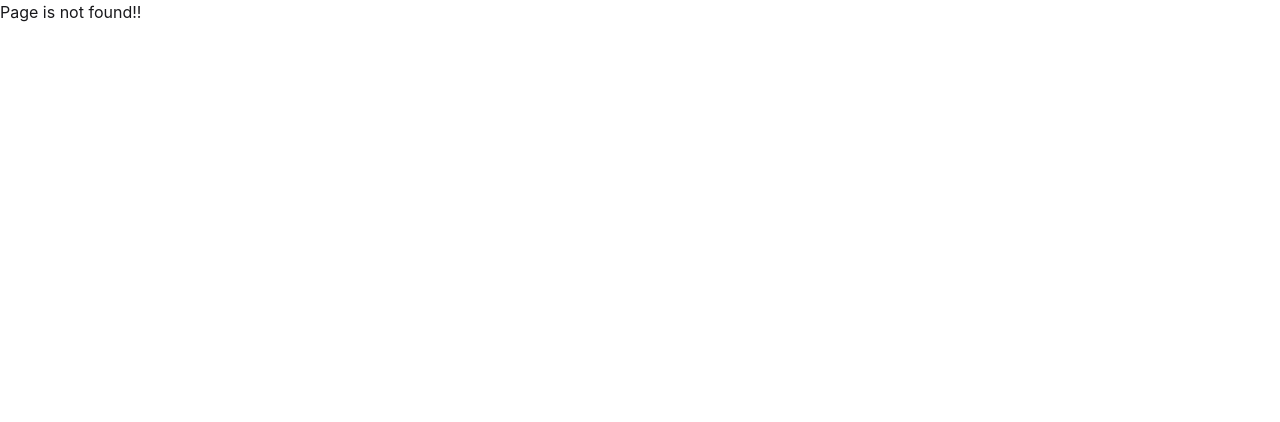
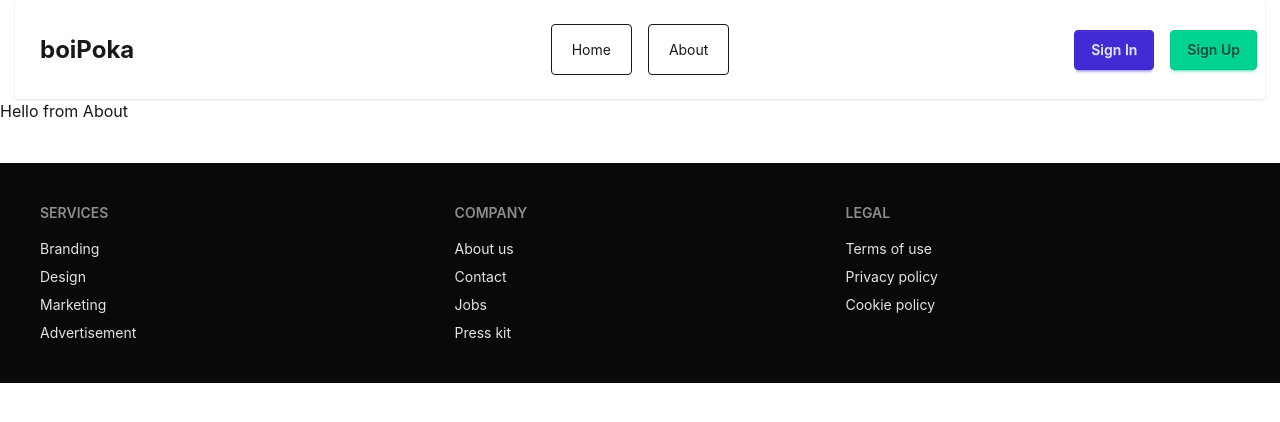
Before and after one commit to A-N-I-K-Khondokar/boiwalla, a React (Vite) app: page /about in a window 1280 px wide. Before the commit this address had no page. Shown: the top 422 px of the page. Built offline with nearby package versions, Linux system fonts and the light colour scheme.

Commit message:
add About and BookDetails pages, update routing and header links

```diff
--- /dev/null
+++ b/src/Pages/About/About.jsx
@@ -0,0 +1,11 @@
+// import React from 'react';
+
+const About = () => {
+    return (
+        <div>
+            <p>Hello from About</p>
+        </div>
+    );
+};
+
+export default About;
--- /dev/null
+++ b/src/Pages/BookDetails/BookDetails.jsx
@@ -0,0 +1,11 @@
+// import React from 'react';
+
+const BookDetails = () => {
+    return (
+        <div>
+            <p>Book Details</p>
+        </div>
+    );
+};
+
+export default BookDetails;
--- a/src/Pages/Books/Books.jsx
+++ b/src/Pages/Books/Books.jsx
@@ -19,7 +19,7 @@ const Books = ({data}) => {
         <div className="max-w-312.5 mx-auto mt-4">
             <p className="text-center text-4xl mt-20 mb-8">BOOKS</p>
             <Suspense fallback="loading">
-                <div className="grid grid-cols-3 gap-3 ">
+                <div className="grid grid-cols-3 gap-6 ">
                     {
                         data.map(data=><Book key={data.bookId} data={data}></Book>)
                     }
--- a/src/Router/Routes.jsx
+++ b/src/Router/Routes.jsx
@@ -2,6 +2,8 @@ import { createBrowserRouter } from "react-router";
 import Roots from "../Pages/Roots/Roots";
 import ErrorElements from "../Pages/ErrorPage/ErrorElements";
 import Home from "../Pages/Home/Home";
+import About from "../Pages/About/About";
+import BookDetails from "../Pages/BookDetails/BookDetails";
 
 export const router = createBrowserRouter([
   {
@@ -11,10 +13,18 @@ export const router = createBrowserRouter([
     children: [
       {
         index: true,
-        loader:()=>fetch("booksData.json").then(res=>res.json()), // loading data
+        loader:()=>fetch("/booksData.json").then(res=>res.json()), // loading data
         path: "/",
         Component: Home,
       },
+      {
+        path:'/about',
+        Component:About
+      },
+      {
+        path:'/bookDetails/:id',
+        Component:BookDetails
+      }
     ],
   },
 ]);
--- a/src/components/Book/Book.jsx
+++ b/src/components/Book/Book.jsx
@@ -1,9 +1,10 @@
 // import React from 'react';
 import { GiStarFormation } from "react-icons/gi";
-
+import { Link } from "react-router";
 
 const Book = ({ data }) => {
   return (
+    <Link to={`/bookDetails/${data.bookId}`}>
       <div className="max-w-312.5 mx-auto card bg-pink-100 w-96 shadow-sm bg-base-50 h-full flex flex-col">
         <figure className="px-10 pt-10">
           <img src={data.image} alt={data.bookName} className="rounded-xl" />
@@ -18,16 +19,21 @@ const Book = ({ data }) => {
             <p>{data.category}</p>
             <div className="flex items-center gap-2">
               <p>{data.rating}</p>
-            <p><GiStarFormation></GiStarFormation></p>
+              <p>
+                <GiStarFormation></GiStarFormation>
+              </p>
             </div>
           </div>
 
           {/* 2. Moved mt-auto here to push the entire button container to the bottom */}
           <div className="text-center mt-auto pt-4 mb-6">
-          <button className="btn btn-primary p-6 px-9 hover:text-green-600">Buy Now</button>
+            <button className="btn btn-primary p-6 px-9 hover:text-green-600">
+              Buy Now
+            </button>
           </div>
         </div>
       </div>
+    </Link>
   );
 };
 
--- a/src/components/Header/Header.jsx
+++ b/src/components/Header/Header.jsx
@@ -1,10 +1,16 @@
 // import React from 'react';
+
+import { Link } from "react-router";
 
 const Header = () => {
   const links = (
     <>
-      <li className="m-2 border p-2 rounded-sm hover:bg-gray-300">Home</li>
-      <li className="m-2 border p-2 rounded-sm hover:bg-gray-300">About</li>
+      <li className="m-2 border p-2 rounded-sm hover:bg-gray-300">
+        <Link to='/'>Home</Link>
+      </li>
+      <li className="m-2 border p-2 rounded-sm hover:bg-gray-300">
+        <Link to="/about">About</Link>
+      </li>
     </>
   );
   return (
```
Lines whose indentation alone changed are shown as unchanged.
